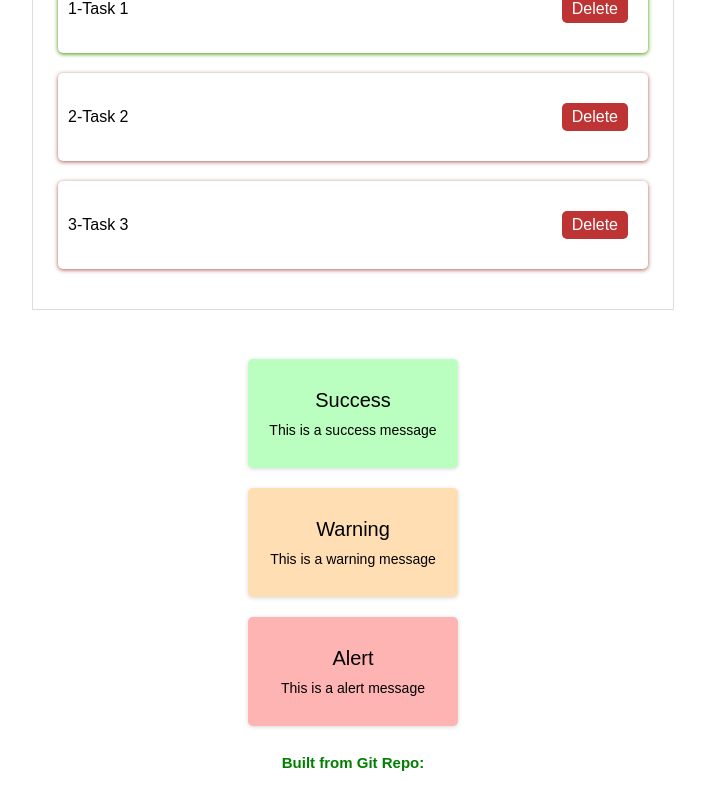
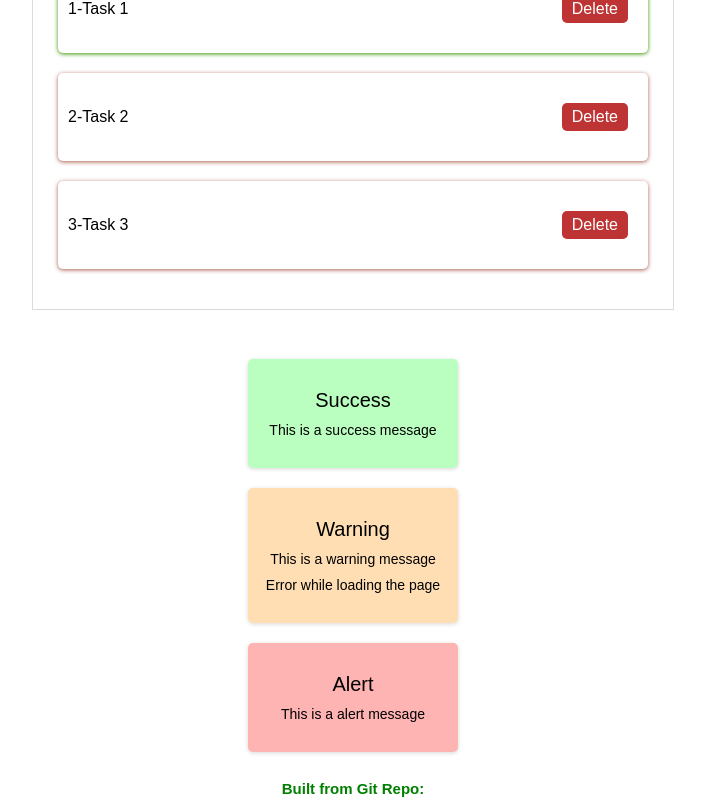
Before and after one commit to sankalp-it/react-0325-masterclass, a React (Vite) app: page / in a window 1280 px wide. Shown: the part 554-1354 px from the top of the page, without its empty margins (287-992 px from the left). Before the commit the page ends 1328 px from the top, so only its background shows below. Built offline with nearby package versions, Linux system fonts and the light colour scheme.

Commit message:
Refactor the message box using the child elements which makes the messagebox more dynamic rather than hardcoding all elements. Also use JS string concat for classNames

```diff
--- a/src/components/MessageBox.jsx
+++ b/src/components/MessageBox.jsx
@@ -1,10 +1,13 @@
 import React from 'react'
 
-export const MessageBox = ({type,title,description}) => {
+/*
+ instead of passing different props I want to pass one pro and children
+
+*/
+export const MessageBox = ({messageType, children}) => {
   return (
-    <div className={type}>
-        <p className="title">{title}</p>
-        <p className="description">{description}</p>
+    <div className={`box ${messageType}`}>
+        {children}
     </div>
   )
 }
--- a/src/components/TaskList.jsx
+++ b/src/components/TaskList.jsx
@@ -32,9 +32,19 @@ export const TaskList = ({title, subtitle}) => {
                 <TaskItem key={task.id} task={task} handleDelete={handleDelete} />
             ))}
         </ul>
-        <MessageBox type="box success" title="Success" description="This is a success message"/>
-        <MessageBox type="box warning" title="Warning" description="This is a warning message"/>
-        <MessageBox type="box alert" title="Alert" description="This is a alert message"/>
+        <MessageBox messageType="success">
+            <p className="title">Success</p>
+            <p className="description">This is a success message</p>
+        </MessageBox>
+        <MessageBox messageType="warning">
+            <p className="title">Warning</p>
+            <p className="description">This is a warning message</p>
+            <p className="description">Error while loading the page</p>
+        </MessageBox>
+        <MessageBox messageType="alert">
+            <p className="title">Alert</p>
+            <p className="description">This is a alert message</p>
+        </MessageBox>
     </>
   )
 }
```
